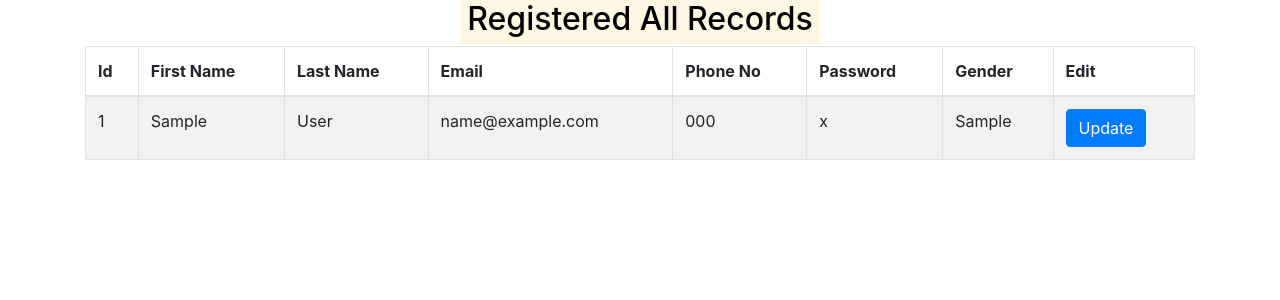
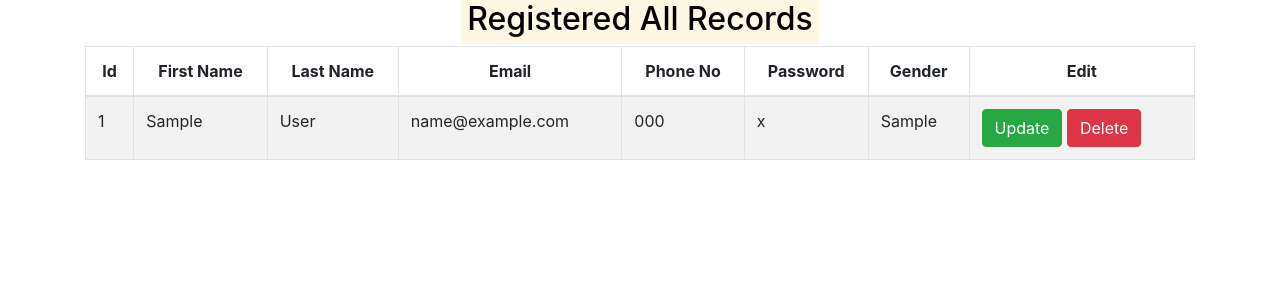
Before and after one commit to MalingaMp/Project, a PHP site: page /home/display.php in a window 1280 px wide. Shown: the top 300 px of the page. Run offline with PHP 8.4, Linux system fonts and the light colour scheme; tables that the repository leaves empty or names only in its code hold one stand-in row (values such as "Sample post").

Commit message:
created new button to delete the record

```diff
--- a/display.php
+++ b/display.php
@@ -24,14 +24,14 @@
             <table class="table table-bordered table-striped">
                 <thead>
                     <tr>
-                        <th>Id</th>
-                        <th>First Name</th>
-                        <th>Last Name</th>
-                        <th>Email</th>
-                        <th>Phone No</th>
-                        <th>Password</th>
-                        <th>Gender</th>
-                        <th>Edit</th>
+                        <th class="text-center">Id</th>
+                        <th class="text-center">First Name</th>
+                        <th class="text-center">Last Name</th>
+                        <th class="text-center">Email</th>
+                        <th class="text-center">Phone No</th>
+                        <th class="text-center">Password</th>
+                        <th class="text-center">Gender</th>
+                        <th class="text-center">Edit</th>
                     </tr>
                 </thead>
                 <tbody>
@@ -45,7 +45,8 @@
                             <td>" . $result['phone_no'] . "</td>
                             <td>" . $result['password'] . "</td>
                             <td>" . $result['gender'] . "</td>
-                            <td><a href='update_design.php?id=$result[id]' class='btn btn-primary'>Update</a></td>
+                            <td><a href='update_design.php?id=$result[id]' class='btn btn-success'>Update</a>
+                            <a href='delete.php?id=$result[id]' class='btn btn-danger' onclick= 'return checkdelete()'>Delete</a></td>
                         </tr>";
                     }
                     ?>
@@ -58,5 +59,11 @@
     }
     ?>
 </body>
+<script>
+    function checkdelete() {
+        return confirm('Are you sure your want to delete this record')
+
+    }
+</script>
 
 </html>
```
Also changed, not shown: delete.php (added, +17 -0 lines).
